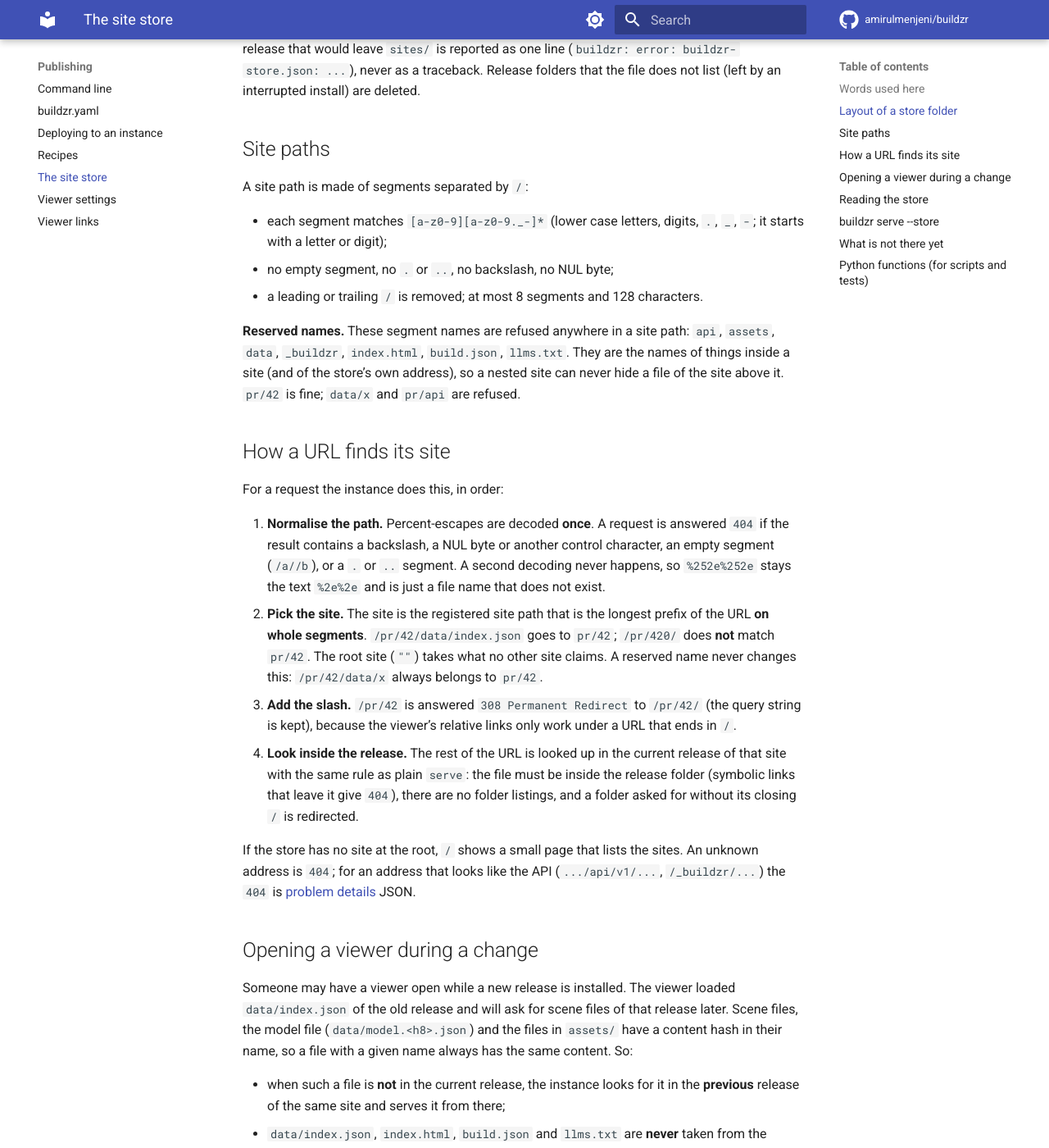
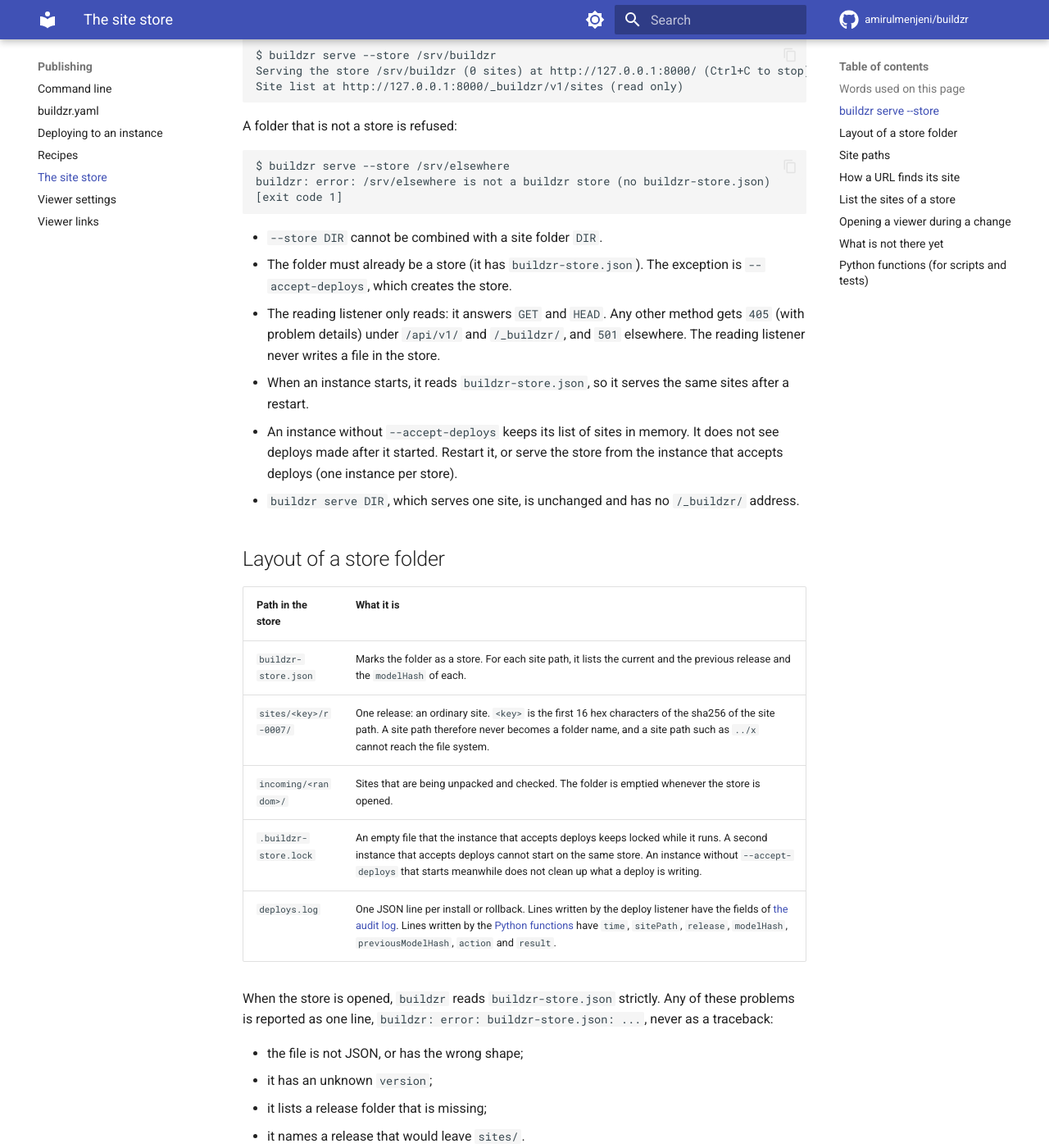
Before and after one commit to amirulmenjeni/buildzr, an MkDocs documentation site: the page built from docs/store.md, in a window 1280 px wide and 1400 px high, scrolled down 1364 px. Shown: the whole window at 82% size. Built offline with MkDocs 1.6.1 and Material for MkDocs 9.7.7, drawn with Linux system fonts in a browser that asks for light colours; comment, search, counter and statistics services are not loaded; some of the changed text lies outside the part shown.

Commit message:
docs(store): rewrite for clarity

````diff
--- a/docs/store.md
+++ b/docs/store.md
@@ -1,64 +1,104 @@
 # The site store
 
-A **store** is a folder in which one `buildzr serve` process keeps several built sites, each at its own address. One site might be the main model at `/`, another a preview of a pull request at `/pr/42/`. Each site has its own viewer, its own [Model API](model-api.md) and its own `llms.txt`.
+A **store** is a folder that holds several sites, so that one `buildzr serve` process can serve them all, each at its own address. For example, the main model can be at `/` and a preview of a pull request at `/pr/42/`. Each site has its own viewer, its own [Model API](model-api.md) and its own `llms.txt`.
 
-!!! note "Filling a store"
-    `buildzr serve --store DIR` serves a store **read-only**. With `--accept-deploys` the same instance also accepts uploads from `buildzr deploy` on a second listener that only this machine can reach; see [deploying to an instance](deploy.md). The Python functions at the end of this page do the same steps for tests and scripts.
+This page is a reference for people who run a store. It describes how to serve a store, what is in the folder, which site paths are allowed, how an address finds its site, and how to list the sites. To add sites to a store, read [Deploying to an instance](deploy.md).
 
-## Words used here
+## Words used on this page
 
 | Word | Meaning |
 |---|---|
-| **site** | The folder `buildzr build` writes: the viewer, `data/` and `build.json`. |
-| **site path** | Where a site sits below the root of the instance. Empty means the root; `pr/42` is served at `/pr/42/`. |
-| **release** | One copy of a site in the store (`r-0007`). The store keeps the **current** and the **previous** release of every site. |
+| **site** | The folder that `buildzr build` writes: the viewer, the model data (`data/`) and a file called `build.json`. |
+| **data-only site** | A site without the viewer, only the model data. |
+| **store** | A folder that holds several sites and the file `buildzr-store.json`. |
+| **instance** | A running `buildzr serve --store DIR`: one process that serves every site of a store. With `--accept-deploys`, it also accepts new sites from `buildzr deploy`. |
+| **reading listener** | The address and port at which an instance serves the sites (`--host`, `--port`). It only reads. |
+| **deploy listener** | The second port of an instance started with `--accept-deploys`. It accepts uploads from `buildzr deploy`, and only from the same machine. |
+| **site path** | Where a site sits below the top of the instance. Empty means the top; the site path `pr/42` is served at `/pr/42/`. |
+| **release** | One copy of a site in the store, in a folder such as `r-0007`. The store keeps the **current** release and the **previous** release of every site path. |
+| **modelHash** | A fingerprint of the model, shown as `sha256:` and a hash. The same model always gives the same hash. |
+
+## `buildzr serve --store`
+
+```text
+buildzr serve --store DIR [-p PORT] [--host HOST] [--public-url URL] [--cors-origin ORIGIN]...
+```
+
+An instance that accepts deploys creates the store folder the first time it starts. These examples use the folder `/srv/buildzr`:
+
+```text
+$ buildzr serve --store /srv/buildzr --accept-deploys
+Serving store /srv/buildzr (0 sites) at http://127.0.0.1:8000/ (read only)
+Accepting deploys at http://127.0.0.1:8001/ (this machine only; no authentication)
+```
+
+```text
+$ buildzr serve --store /srv/buildzr
+Serving the store /srv/buildzr (0 sites) at http://127.0.0.1:8000/ (Ctrl+C to stop)
+Site list at http://127.0.0.1:8000/_buildzr/v1/sites (read only)
+```
+
+A folder that is not a store is refused:
+
+```text
+$ buildzr serve --store /srv/elsewhere
+buildzr: error: /srv/elsewhere is not a buildzr store (no buildzr-store.json)
+[exit code 1]
+```
+
+- `--store DIR` cannot be combined with a site folder `DIR`.
+- The folder must already be a store (it has `buildzr-store.json`). The exception is `--accept-deploys`, which creates the store.
+- The reading listener only reads: it answers `GET` and `HEAD`. Any other method gets `405` (with problem details) under `/api/v1/` and `/_buildzr/`, and `501` elsewhere. The reading listener never writes a file in the store.
+- When an instance starts, it reads `buildzr-store.json`, so it serves the same sites after a restart.
+- An instance without `--accept-deploys` keeps its list of sites in memory. It does not see deploys made after it started. Restart it, or serve the store from the instance that accepts deploys (one instance per store).
+- `buildzr serve DIR`, which serves one site, is unchanged and has no `/_buildzr/` address.
 
 ## Layout of a store folder
 
 | Path in the store | What it is |
 |---|---|
-| `buildzr-store.json` | Marks the folder as a store. For each site path it lists the current and the previous release and the `modelHash` of each. |
-| `sites/<key>/r-0007/` | One release: an ordinary built site. `<key>` is the first 16 hex characters of the sha256 of the site path, so a site path never becomes a folder name and a path such as `../x` cannot reach the file system. |
-| `incoming/<random>/` | Sites being unpacked and checked. Emptied whenever the store is opened. |
-| `.buildzr-store.lock` | An empty file the instance that accepts deploys keeps locked while it runs, so a second one cannot start on the same store and a read-only `serve --store` started meanwhile does not clean up what a deploy is writing. |
-| `deploys.log` | One JSON line per install or rollback. Lines written by the deploy listener have the fields of [the audit log](deploy.md#the-audit-log); lines written by the Python functions below have `time`, `sitePath`, `release`, `modelHash`, `previousModelHash`, `action` and `result`. |
+| `buildzr-store.json` | Marks the folder as a store. For each site path, it lists the current and the previous release and the `modelHash` of each. |
+| `sites/<key>/r-0007/` | One release: an ordinary site. `<key>` is the first 16 hex characters of the sha256 of the site path. A site path therefore never becomes a folder name, and a site path such as `../x` cannot reach the file system. |
+| `incoming/<random>/` | Sites that are being unpacked and checked. The folder is emptied whenever the store is opened. |
+| `.buildzr-store.lock` | An empty file that the instance that accepts deploys keeps locked while it runs. A second instance that accepts deploys cannot start on the same store. An instance without `--accept-deploys` that starts meanwhile does not clean up what a deploy is writing. |
+| `deploys.log` | One JSON line per install or rollback. Lines written by the deploy listener have the fields of [the audit log](deploy.md#the-audit-log). Lines written by the [Python functions](#python-functions-for-scripts-and-tests) have `time`, `sitePath`, `release`, `modelHash`, `previousModelHash`, `action` and `result`. |
 
-When the store is opened, `buildzr` reads `buildzr-store.json` strictly. A file that is not JSON, has the wrong shape, has an unknown `version`, lists a release folder that is missing, or names a release that would leave `sites/` is reported as one line (`buildzr: error: buildzr-store.json: ...`), never as a traceback. Release folders that the file does not list (left by an interrupted install) are deleted.
+When the store is opened, `buildzr` reads `buildzr-store.json` strictly. Any of these problems is reported as one line, `buildzr: error: buildzr-store.json: ...`, never as a traceback:
+
+- the file is not JSON, or has the wrong shape;
+- it has an unknown `version`;
+- it lists a release folder that is missing;
+- it names a release that would leave `sites/`.
+
+Release folders that the file does not list are deleted. An interrupted install can leave such folders.
 
 ## Site paths
 
 A site path is made of segments separated by `/`:
 
-- each segment matches `[a-z0-9][a-z0-9._-]*` (lower case letters, digits, `.`, `_`, `-`; it starts with a letter or digit);
-- no empty segment, no `.` or `..`, no backslash, no NUL byte;
-- a leading or trailing `/` is removed; at most 8 segments and 128 characters.
+- Each segment matches `[a-z0-9][a-z0-9._-]*`: lower-case letters, digits, `.`, `_` and `-`, starting with a letter or digit.
+- No segment is empty, `.` or `..`. A site path contains no backslash and no NUL byte.
+- A leading or trailing `/` is removed.
+- A site path has at most 8 segments and 128 characters.
 
-**Reserved names.** These segment names are refused anywhere in a site path: `api`, `assets`, `data`, `_buildzr`, `index.html`, `build.json`, `llms.txt`. They are the names of things inside a site (and of the store's own address), so a nested site can never hide a file of the site above it. `pr/42` is fine; `data/x` and `pr/api` are refused.
+**Reserved names.** These segment names are refused anywhere in a site path: `api`, `assets`, `data`, `_buildzr`, `index.html`, `build.json`, `llms.txt`. They are the names of things inside a site, and of the store's own address `/_buildzr/`. This rule makes sure a nested site can never hide a file of the site above it. For example, `pr/42` is allowed; `data/x` and `pr/api` are refused.
 
 ## How a URL finds its site
 
-For a request the instance does this, in order:
+For each request, the instance takes these steps in order:
 
-1. **Normalise the path.** Percent-escapes are decoded **once**. A request is answered `404` if the result contains a backslash, a NUL byte or another control character, an empty segment (`/a//b`), or a `.` or `..` segment. A second decoding never happens, so `%252e%252e` stays the text `%2e%2e` and is just a file name that does not exist.
-2. **Pick the site.** The site is the registered site path that is the longest prefix of the URL **on whole segments**. `/pr/42/data/index.json` goes to `pr/42`; `/pr/420/` does **not** match `pr/42`. The root site (`""`) takes what no other site claims. A reserved name never changes this: `/pr/42/data/x` always belongs to `pr/42`.
-3. **Add the slash.** `/pr/42` is answered `308 Permanent Redirect` to `/pr/42/` (the query string is kept), because the viewer's relative links only work under a URL that ends in `/`.
-4. **Look inside the release.** The rest of the URL is looked up in the current release of that site with the same rule as plain `serve`: the file must be inside the release folder (symbolic links that leave it give `404`), there are no folder listings, and a folder asked for without its closing `/` is redirected.
+1. **Normalise the path.** Percent-escapes are decoded **once**. The answer is `404` if the result contains a backslash, a NUL byte or another control character, an empty segment (`/a//b`), or a `.` or `..` segment. The path is never decoded a second time, so `%252e%252e` stays the text `%2e%2e`: a file name that does not exist.
+2. **Pick the site.** The site is the one whose site path is the longest prefix of the URL **on whole segments**. `/pr/42/data/index.json` goes to `pr/42`, but `/pr/420/` does **not** match `pr/42`. The site at the top (site path `""`) receives every request that no other site matches. A reserved name never changes this: `/pr/42/data/x` always belongs to `pr/42`.
+3. **Add the slash.** `/pr/42` is answered with `308 Permanent Redirect` to `/pr/42/`, and the query string is kept. The redirect is needed because the relative links of the viewer only work below a URL that ends in `/`.
+4. **Look inside the release.** The rest of the URL is looked up in the current release of that site, with the same rules as `buildzr serve` for one site. The file must be inside the release folder; a symbolic link that leaves it gives `404`. There are no folder listings, and a folder requested without its closing `/` is redirected.
 
-If the store has no site at the root, `/` shows a small page that lists the sites. An unknown address is `404`; for an address that looks like the API (`.../api/v1/...`, `/_buildzr/...`) the `404` is [problem details](model-api.md) JSON.
+If the store has no site at the top, `/` shows a small page that lists the sites. An unknown address gets `404`. For an address that looks like an API (`.../api/v1/...` or `/_buildzr/...`), the `404` answer is [problem details](model-api.md) JSON.
 
-## Opening a viewer during a change
+## List the sites of a store
 
-Someone may have a viewer open while a new release is installed. The viewer loaded `data/index.json` of the old release and will ask for scene files of that release later. Scene files, the model file (`data/model.<h8>.json`) and the files in `assets/` have a content hash in their name, so a file with a given name always has the same content. So:
+`GET /_buildzr/v1/sites` lists the sites of an instance. A script or an AI assistant that knows only the host name can find every site with it.
 
-- when such a file is **not** in the current release, the instance looks for it in the **previous** release of the same site and serves it from there;
-- `data/index.json`, `index.html`, `build.json` and `llms.txt` are **never** taken from the previous release; they always come from the current one;
-- after two newer installs the old release is gone, and a viewer that still holds it shows a load error. Reloading the page fixes it.
-
-A request that has started keeps the release it started with, even if a new release is installed while it is being answered.
-
-## Reading the store
-
-To have something to read, deploy two sites to an instance: the main model at the root and a preview at `pr/42`. This page uses a very small model:
+To show an answer, this example deploys two sites to an instance: the main model at the top and a preview at `pr/42`. It uses a very small model:
 
 <!-- doctest: file architecture/model.py -->
 ```python
@@ -94,7 +134,7 @@
 api:  https://preview.example.com/pr/42/api/v1/
 ```
 
-`GET /_buildzr/v1/sites` lists the sites, so a script or AI assistant that knows only the host can find them:
+The request and its answer:
 
 <!-- doctest: api instance shape -->
 ```http
@@ -131,56 +171,37 @@
 }
 ```
 
-The addresses start with `/` when the instance was started without `--public-url` (`"viewerUrl": "/pr/42/"`). Here the instance was started with `--public-url https://preview.example.com`.
+This instance was started with `--public-url https://preview.example.com`, so the addresses start with that URL. Without `--public-url`, the addresses start with `/`, for example `"viewerUrl": "/pr/42/"`.
 
-- `name` is the workspace name of the site's model (what the model was called in the DSL), so a reader can tell `pr/41` from `pr/42` without opening either.
-- `viewerUrl` is `null` for a site that has no viewer (a data-only site, with no `index.html`), with or without `--public-url`. `apiUrl` is always there.
-- `previousModelHash` is `null` when the site has no previous release. `name`, `elements` and `relationships` are `null` when the release's model cannot be read (`name` also when the model has no workspace name).
-- With `--public-url https://models.example.com` the two URLs start with that address (`https://models.example.com/pr/42/`).
-- The answer has an `ETag` that changes when any site, release or `modelHash` changes; `If-None-Match` gets `304`. As in the Model API there are no CORS headers unless `--cors-origin` is given.
-- Every other address under `/_buildzr/` is `404`.
+- `name` is the name of the `Workspace` in the model file of the site. It lets a reader tell `pr/41` from `pr/42` without opening either.
+- `viewerUrl` is `null` for a data-only site (a site with no `index.html`), with or without `--public-url`. `apiUrl` is always present.
+- `previousModelHash` is `null` when the site has no previous release.
+- `name`, `elements` and `relationships` are `null` when the model of the release cannot be read. `name` is also `null` when the `Workspace` has no name.
+- The answer has an `ETag` header that changes when any site, release or `modelHash` changes. A request with `If-None-Match` gets `304`.
+- As in the Model API, the answer has no CORS (Cross-Origin Resource Sharing) headers unless the instance was started with `--cors-origin`.
+- Every other address under `/_buildzr/` gets `404`.
 
-Each site's own API lives next to it, `/pr/42/api/v1/`, with `/pr/42/llms.txt`. Its `viewerUrl` links carry the site path, so a link from `/pr/42/api/v1/element?id=billing` opens `/pr/42/#/m/billing?sel=billing`.
+The Model API of each site is below the address of the site, for example `/pr/42/api/v1/`, next to `/pr/42/llms.txt`. Its `viewerUrl` links include the site path, so a link from `/pr/42/api/v1/element?id=billing` opens `/pr/42/#/m/billing?sel=billing`.
 
-## `buildzr serve --store`
+## Opening a viewer during a change
 
-```text
-buildzr serve --store DIR [-p PORT] [--host HOST] [--public-url URL] [--cors-origin ORIGIN]...
-```
+A reader may have the viewer open while a new release is installed. The viewer has loaded `data/index.json` of the old release, and asks for scene files of that release later. The instance handles this as follows:
 
-The first start of an instance that accepts deploys makes the store folder. After that, the same folder can be served read only:
+- Scene files, the model data file (`data/model.<h8>.json`) and the files in `assets/` have a content hash in their name. A file with a given name therefore always has the same content.
+- When such a file is **not** in the current release, the instance looks for it in the **previous** release of the same site and serves it from there.
+- `data/index.json`, `index.html`, `build.json` and `llms.txt` are **never** taken from the previous release. They always come from the current one.
+- After two newer installs, the old release is gone, and a viewer that still uses it shows a load error. Reloading the page fixes it.
 
-```text
-$ buildzr serve --store /srv/buildzr --accept-deploys
-Serving store /srv/buildzr (0 sites) at http://127.0.0.1:8000/ (read only)
-Accepting deploys at http://127.0.0.1:8001/ (this machine only; no authentication)
-```
-
-```text
-$ buildzr serve --store /srv/buildzr
-Serving the store /srv/buildzr (0 sites) at http://127.0.0.1:8000/ (Ctrl+C to stop)
-Site list at http://127.0.0.1:8000/_buildzr/v1/sites (read only)
-```
-
-A folder that is not a store is refused:
-
-```text
-$ buildzr serve --store /srv/elsewhere
-buildzr: error: /srv/elsewhere is not a buildzr store (no buildzr-store.json)
-[exit code 1]
-```
-
-- `--store DIR` cannot be combined with a site `DIR`. The folder must already be a store (it has `buildzr-store.json`), except together with `--accept-deploys`, which makes it.
-- The server is read-only: only GET and HEAD are answered. Any other method gets `405` (with problem details) under `/api/v1/` and `/_buildzr/`, and `501` elsewhere. It never writes a file in the store.
-- Restarting the server reads `buildzr-store.json` again, so the same sites are served after a restart. A read-only server does not see deploys made after it started, because it keeps its list of sites in memory. Restart it, or let the instance that accepts deploys do the reading too (one instance per store).
-- `buildzr serve DIR` (one site) is unchanged and has no `/_buildzr/` address.
+A request that has started keeps the release it started with, even if a new release is installed while the instance answers it.
 
 ## What is not there yet
 
-- Any way to change a store through the reading listener. Without `--accept-deploys` nothing in `serve --store` can write; with it, only the separate deploy listener can.
-- Removing a site from a store.
+- A way to change a store through the reading listener. Without `--accept-deploys`, nothing in `serve --store` can write. With it, only the separate deploy listener can.
+- A way to remove a site from a store.
 
 ## Python functions (for scripts and tests)
+
+The module `buildzr.site.store` installs and rolls back sites without an instance:
 
 ```python
 from buildzr.site.store import Store
@@ -192,6 +213,6 @@
 store.rollback("pr/42")                                # current and previous swap; refused when there is no previous
 ```
 
-- `install` accepts only a folder under `incoming/` of the same store. It renames the folder to `sites/<key>/r-<n+1>/`, writes `buildzr-store.json` through a temporary file (flushed to disk, then `os.replace`), updates the routes in memory, deletes the release older than the previous one and appends a line to `deploys.log`.
+- `install` accepts only a folder under `incoming/` of the same store. It renames the folder to `sites/<key>/r-<n+1>/` and writes `buildzr-store.json` through a temporary file (flushed to disk, then `os.replace`). Then it updates the routes in memory, deletes the release older than the previous one, and appends a line to `deploys.log`.
 - After a crash at any of these steps, opening the store again finds a consistent store: either the old state or the new one, with no folder that the file does not list.
-- `Store.open(..., grace=SECONDS)` keeps a pruned release on disk that long before deleting it (default `0`: at once), so a request that started on it can finish. The deploy listener opens its store with `DEPLOY_GRACE_SECONDS` (30).
+- `Store.open(..., grace=SECONDS)` keeps a deleted release on disk for that many seconds before it removes it, so that a request that started on it can finish. The default `0` removes it at once. The deploy listener opens its store with `DEPLOY_GRACE_SECONDS` (30).
````
